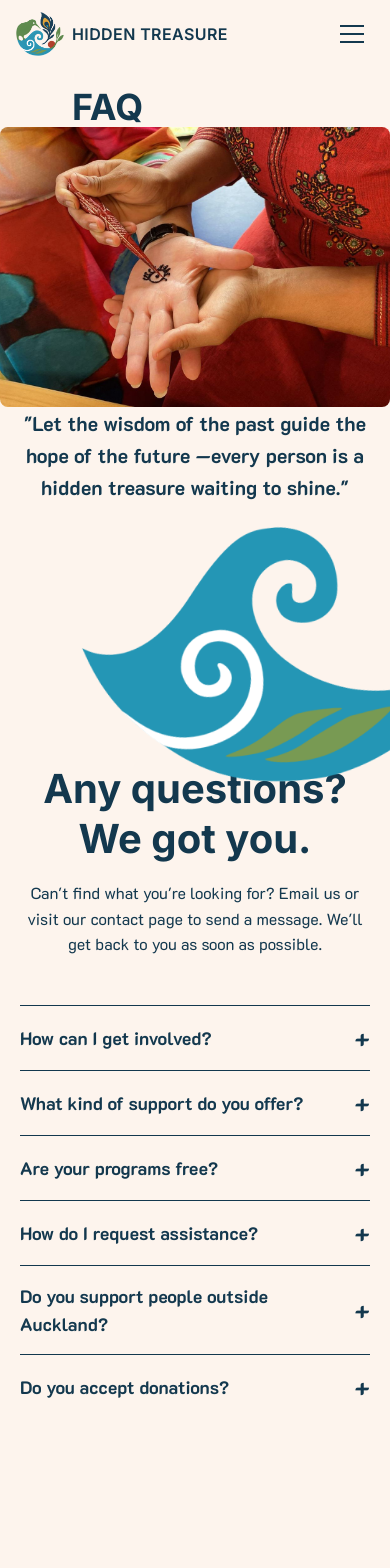
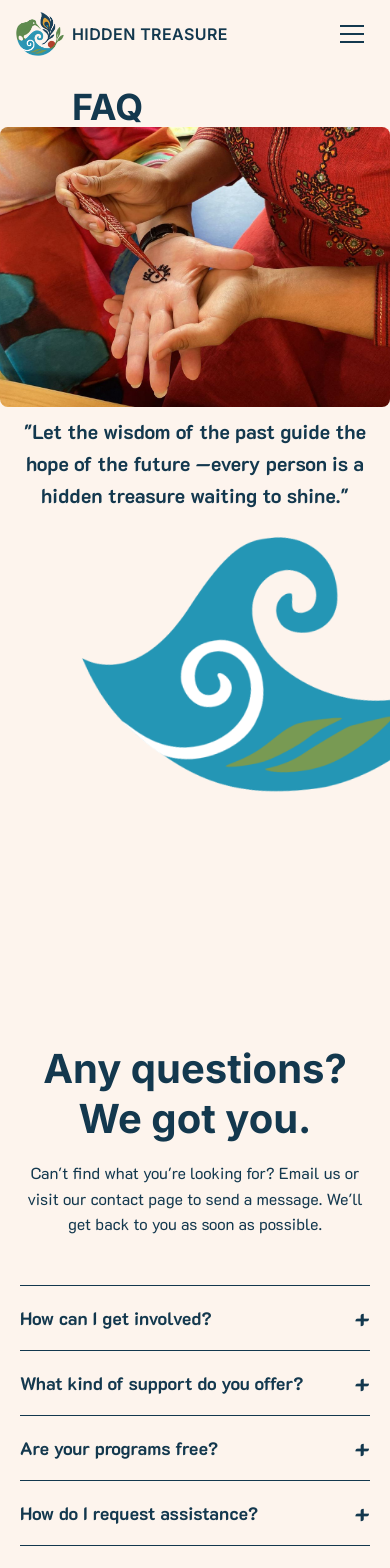
Before and after one commit to UoaWDCC/hidtreas, a Next.js app: page /faq in a window 390 px wide. Shown: the top 1568 px of the page. Built offline with nearby package versions, Linux system fonts and the light colour scheme.

Commit message:
minor changes on quote and accordion height

```diff
--- a/src/components/faq/Accordion.tsx
+++ b/src/components/faq/Accordion.tsx
@@ -43,7 +43,7 @@ const Accordion: React.FC = () => {
   }
 
   return (
-    <div className="h-140 max-w-xl mx-auto bg-[#fdf4ed]">
+    <div className="h-0 max-w-xl mx-auto bg-[#fdf4ed]">
       {items.map((item, index) => (
         <div key={index} className="border-t">
           <button
--- a/src/components/faq/FAQ.tsx
+++ b/src/components/faq/FAQ.tsx
@@ -2,7 +2,7 @@ import Accordion from './Accordion'
 
 export default function FAQ() {
   return (
-    <div className="flex items-center justify-center min-h-screen bg-[#fdf4ed] px-1 sm:px-lg">
+    <div className="flex items-center justify-center min-h-screen bg-[#fdf4ed] px-1 sm:px-lg mb-60 md:mb-20">
       {/* Content wrapper to control top alignment */}
       <div className="flex flex-col md:flex-row gap-12 max-w-6xl w-full">
         {/* LEFT SIDE */}
--- a/src/components/faq/HeroSection.tsx
+++ b/src/components/faq/HeroSection.tsx
@@ -4,8 +4,8 @@ import heroImage from '@/assets/faqheroimage.jpg'
 
 export default function HeroSection() {
   return (
-    <div className="relative min-h-[80vh] overflow-x-clip">
-      <div className="absolute bottom-[-80px] right-[-80px] w-[100%] h-[70%] md:right-[-90px] md:bottom-[-120px] md:h-[100%] ">
+    <div className="relative min-h-[80vh] overflow-x-clip ">
+      <div className="absolute bottom-[-90px] right-[-80px] w-[100%] h-[70%] md:right-[-90px] md:bottom-[-120px] md:h-[100%] ">
         <Image
           src={waveBackground}
           alt="Blue Wave with white koru and leaves"
@@ -28,7 +28,7 @@ export default function HeroSection() {
           </div>
         </div>
       </div>
-      <div className="absolute lg:left-30 lg:bottom-15">
+      <div className="absolute pt-2 lg:left-30 lg:bottom-15">
         <p className="text-xl font-bold text-center md:text-3xl sm:max-w-2xl w-auto px-2 md:px-0">
           "Let the wisdom of the past guide the hope of the future —every person is a hidden
           treasure waiting to shine."
```
